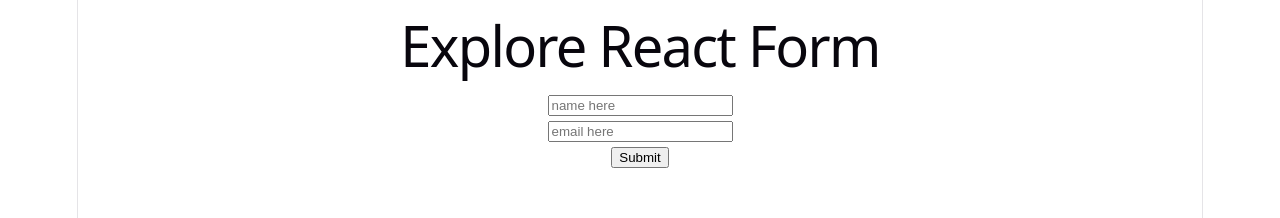
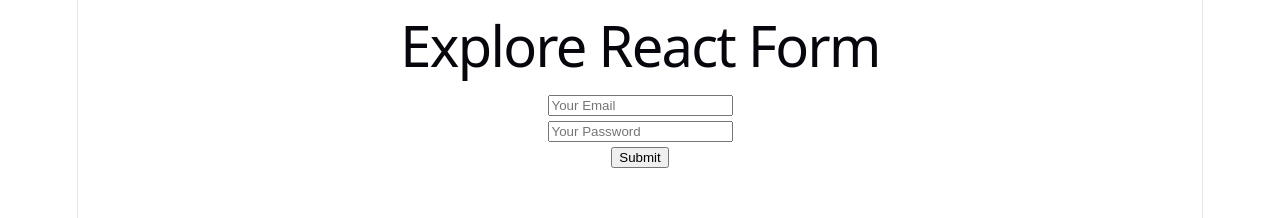
Before and after one commit to Saharier36/Explore-React-Form, a React (Vite) app: page / in a window 1280 px wide. Shown: the top 218 px of the page. Built offline with nearby package versions, Linux system fonts and the light colour scheme.

Commit message:
controlled and uncontrolled ways to collect form data

```diff
--- a/src/App.jsx
+++ b/src/App.jsx
@@ -1,6 +1,8 @@
 import './App.css'
+import ControlledField from './components/ControlledField/ControlledField'
 import FormAction from './components/FormAction/FormAction'
 import SimpleForm from './components/SimpleForm/SimpleForm'
+import UncontrolledField from './components/UncontrolledField/UncontrolledField'
 
 function App() {
 
@@ -9,7 +11,9 @@
     <>
     <h1>Explore React Form</h1>
     {/* <SimpleForm></SimpleForm> */}
-    <FormAction></FormAction>
+    {/* <FormAction></FormAction> */}
+    {/* <ControlledField></ControlledField> */}
+    <UncontrolledField></UncontrolledField>
     </>
   )
 }
--- /dev/null
+++ b/src/components/ControlledField/ControlledField.jsx
@@ -0,0 +1,49 @@
+import React from "react";
+import { useState } from "react";
+
+const ControlledField = () => {
+  const [password, setPassword] = useState("");
+  const [error, setError] = useState("");
+
+  const handleSubmit = (e) => {
+    e.preventDefault();
+    if (password.length < 8) {
+      setError("Password must be 6 characters or longer");
+    } else {
+      setError("");
+    }
+  };
+
+  const handlePasswordOnChange = (e) => {
+    setPassword(e.target.value);
+
+    if (password.length < 8) {
+      setError("Password must be 6 characters or longer");
+    }else {
+        setError("")
+    }
+  };
+  return (
+    <div>
+      <form onSubmit={handleSubmit}>
+        <input type="email" name="email" placeholder="Email" required />
+        <br />
+        <input
+          type="password"
+          name="password"
+          placeholder="Password"
+          onChange={handlePasswordOnChange}
+          defaultValue={password}
+          required
+        />
+        <br />
+        <input type="submit" value="Submit" />
+      </form>
+      <p style={{ color: "yellow" }}>
+        <small>{error}</small>
+      </p>
+    </div>
+  );
+};
+
+export default ControlledField;
--- /dev/null
+++ b/src/components/UncontrolledField/UncontrolledField.jsx
@@ -0,0 +1,27 @@
+import React, { useRef } from "react";
+
+const UncontrolledField = () => {
+  const emailRef = useRef("");
+  const passwordRef = useRef("");
+
+  const handleSubmit = (e) => {
+    e.preventDefault();
+    const email = emailRef.current.value;
+    const password = passwordRef.current.value;
+    console.log(email, password);
+  };
+
+  return (
+    <div>
+      <form onSubmit={handleSubmit}>
+        <input ref={emailRef} type="email" name="" placeholder="Your Email" />
+        <br />
+        <input ref={passwordRef} type="password" name="" placeholder="Your Password" />
+        <br />
+        <input type="submit" value="Submit" />
+      </form>
+    </div>
+  );
+};
+
+export default UncontrolledField;
```
Also changed, not shown: 1 other file (tests, documents, lock files or other folders).
